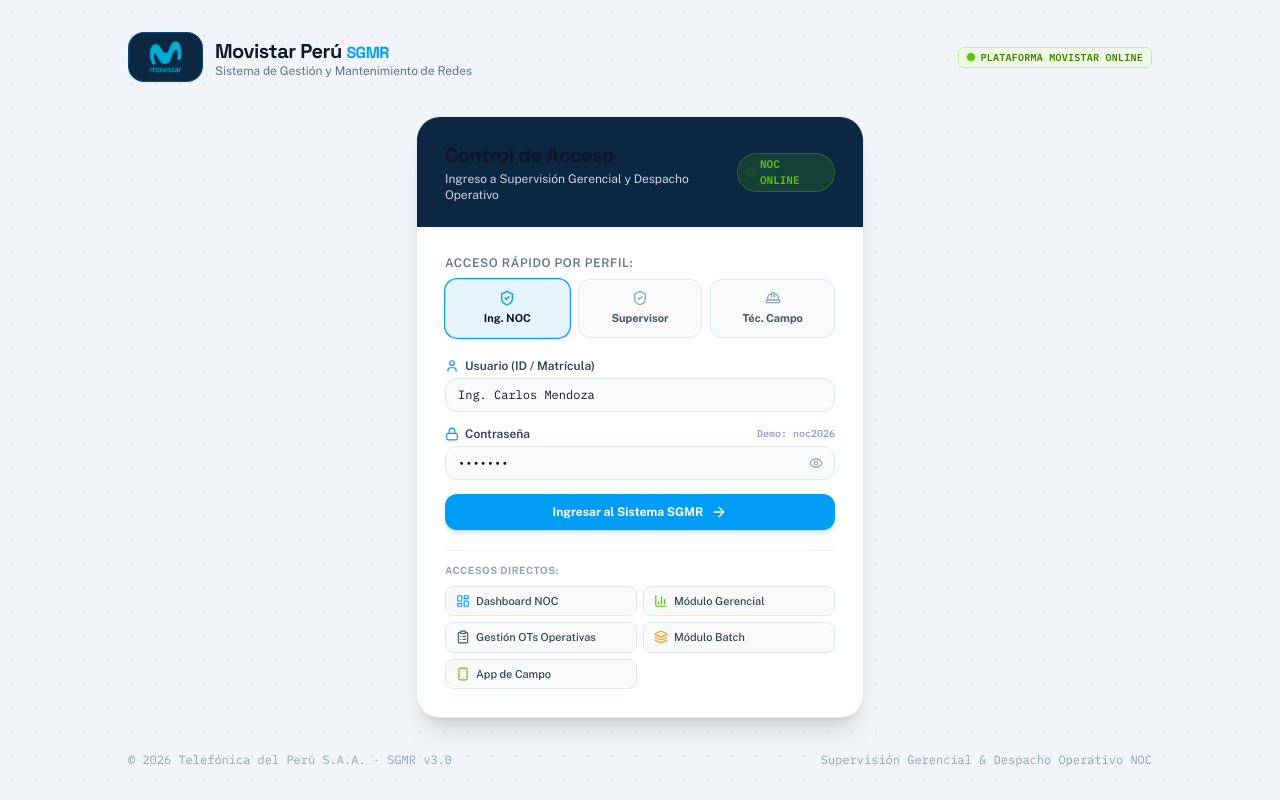
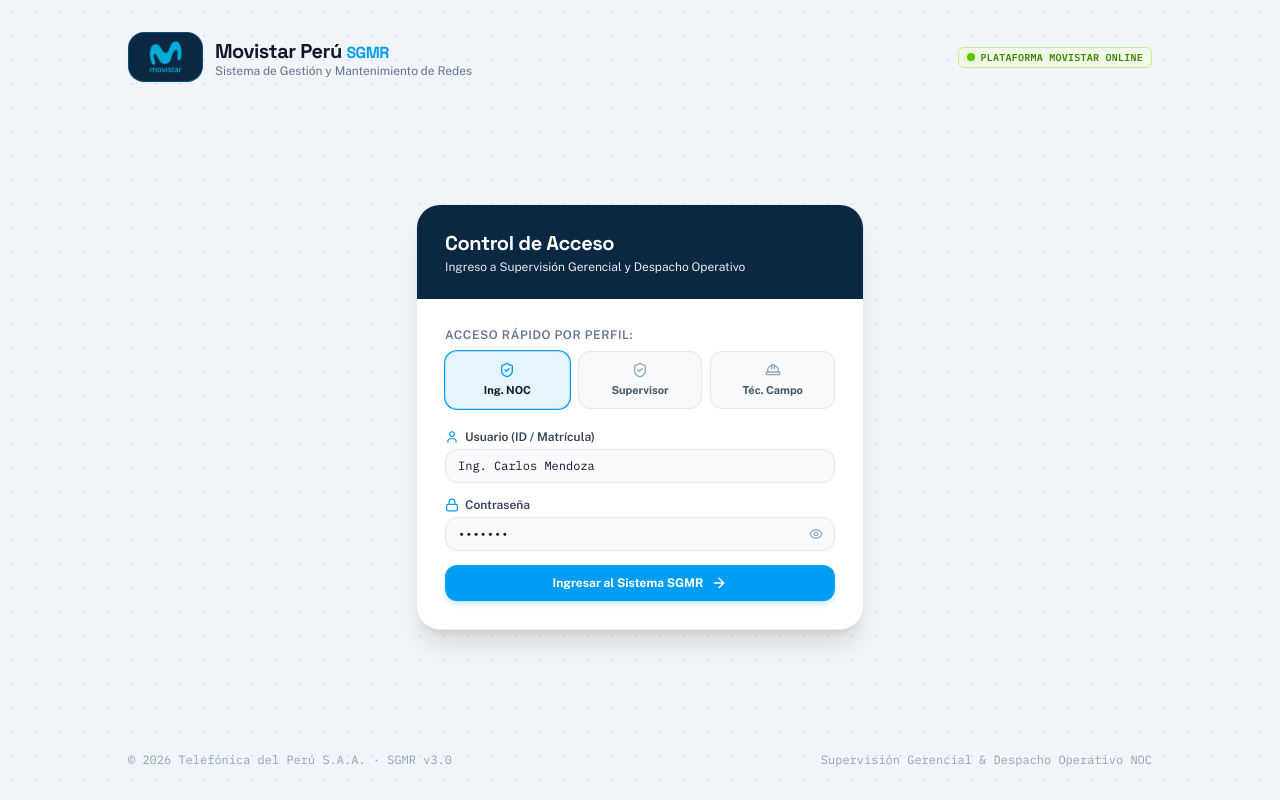
Before and after one commit to Sandexz/DBD---Sistema-de-Mantenimiento-de-Movistar, a Next.js app: page /login in a window 1280 px wide. Built offline with nearby package versions, Linux system fonts and the light colour scheme.

Commit message:
fix: clean login screen, remove demo credentials and quick links section

```diff
--- a/app/login/page.tsx
+++ b/app/login/page.tsx
@@ -68,14 +68,6 @@
     border: "border-[#C6EE94]",
     defaultRoute: "/mobile",
   },
-];
-
-const quickLinks = [
-  { href: "/dashboard", label: "Dashboard NOC", icon: LayoutDashboard, color: "text-[#019DF4]" },
-  { href: "/gerencial/consulta/disponibilidad", label: "Módulo Gerencial", icon: BarChart3, color: "text-[#5BC500]" },
-  { href: "/operativo/ots", label: "Gestión OTs Operativas", icon: ClipboardList, color: "text-slate-600" },
-  { href: "/batch", label: "Módulo Batch", icon: Layers, color: "text-amber-500" },
-  { href: "/mobile", label: "App de Campo", icon: Smartphone, color: "text-[#5BC500]" },
 ];
 
 export default function LoginPage() {
@@ -152,18 +144,10 @@
         <div className="w-full max-w-md bg-white border border-slate-200 rounded-3xl shadow-xl overflow-hidden relative">
           {/* Brand header */}
           <div className="bg-[#0B2742] px-7 py-6 text-white">
-            <div className="flex items-center justify-between">
-              <div>
-                <h1 className="text-xl font-bold font-grotesk">Control de Acceso</h1>
-                <p className="text-xs text-slate-300 font-sans mt-0.5">
-                  Ingreso a Supervisión Gerencial y Despacho Operativo
-                </p>
-              </div>
-              <span className="inline-flex items-center gap-1.5 text-[11px] font-mono font-semibold text-[#5BC500] bg-[#5BC500]/15 px-2.5 py-0.5 rounded-full border border-[#5BC500]/30">
-                <span className="w-1.5 h-1.5 rounded-full bg-[#5BC500] animate-ping" />
-                NOC ONLINE
-              </span>
-            </div>
+            <h1 className="text-xl font-bold font-grotesk text-white">Control de Acceso</h1>
+            <p className="text-xs text-white/90 font-sans mt-0.5">
+              Ingreso a Supervisión Gerencial y Despacho Operativo
+            </p>
           </div>
 
           <div className="p-6 sm:p-7 space-y-5">
@@ -215,12 +199,9 @@
               </div>
 
               <div className="space-y-1 text-xs">
-                <label className="text-slate-700 font-semibold flex items-center justify-between">
-                  <span className="flex items-center gap-1.5">
-                    <Lock className="w-3.5 h-3.5 text-[#019DF4]" />
-                    <span>Contraseña</span>
-                  </span>
-                  <span className="text-[10px] text-slate-400 font-mono">Demo: {password}</span>
+                <label className="text-slate-700 font-semibold flex items-center gap-1.5">
+                  <Lock className="w-3.5 h-3.5 text-[#019DF4]" />
+                  <span>Contraseña</span>
                 </label>
                 <div className="relative">
                   <input
@@ -261,7 +242,7 @@
               <button
                 type="submit"
                 disabled={isLoading}
-                className="w-full bg-[#019DF4] hover:bg-[#0081CB] active:scale-[0.98] text-white font-bold text-xs py-2.5 rounded-xl shadow-md shadow-[#019DF4]/20 transition-all flex items-center justify-center gap-2 disabled:opacity-70 cursor-pointer"
+                className="w-full bg-[#019DF4] hover:bg-[#0081CB] active:scale-[0.98] text-white font-bold text-xs py-2.5 rounded-xl shadow-md shadow-[#019DF4]/20 transition-all flex items-center justify-center gap-2 disabled:opacity-70 cursor-pointer mt-2"
               >
                 {isLoading ? (
                   <>
@@ -276,29 +257,8 @@
                 )}
               </button>
             </form>
+          </div>
 
-            {/* Direct module navigation links */}
-            <div className="pt-3 border-t border-slate-100">
-              <p className="text-[10px] font-bold text-slate-400 uppercase tracking-wider mb-2">
-                Accesos directos:
-              </p>
-              <div className="grid grid-cols-2 gap-1.5">
-                {quickLinks.map((link) => {
-                  const Icon = link.icon;
-                  return (
-                    <Link
-                      key={link.href}
-                      href={link.href}
-                      className="flex items-center gap-1.5 px-2.5 py-1.5 rounded-lg bg-slate-50 border border-slate-200 hover:border-[#019DF4]/40 hover:bg-white text-[11px] font-medium text-slate-700 transition-all truncate"
-                    >
-                      <Icon className={`w-3.5 h-3.5 ${link.color} shrink-0`} />
-                      <span className="truncate">{link.label}</span>
-                    </Link>
-                  );
-                })}
-              </div>
-            </div>
-          </div>
         </div>
       </main>
 
```
